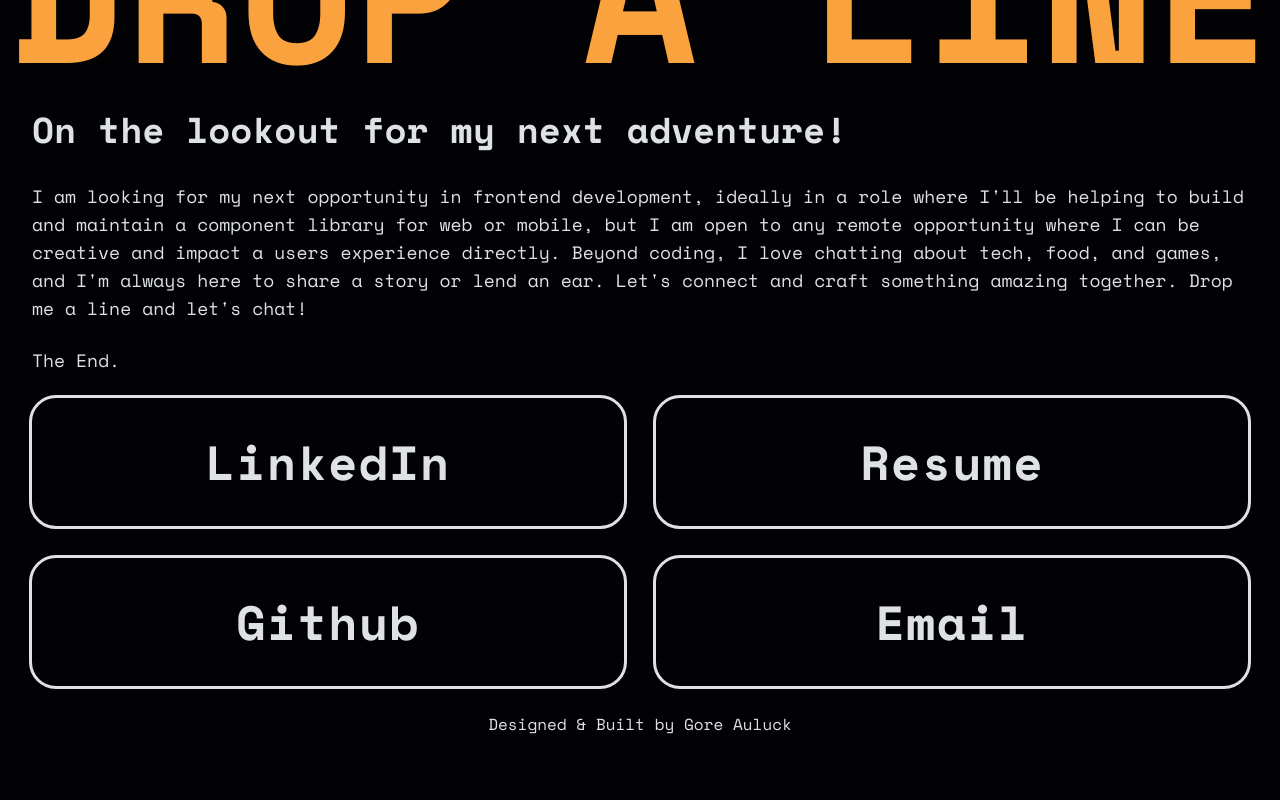
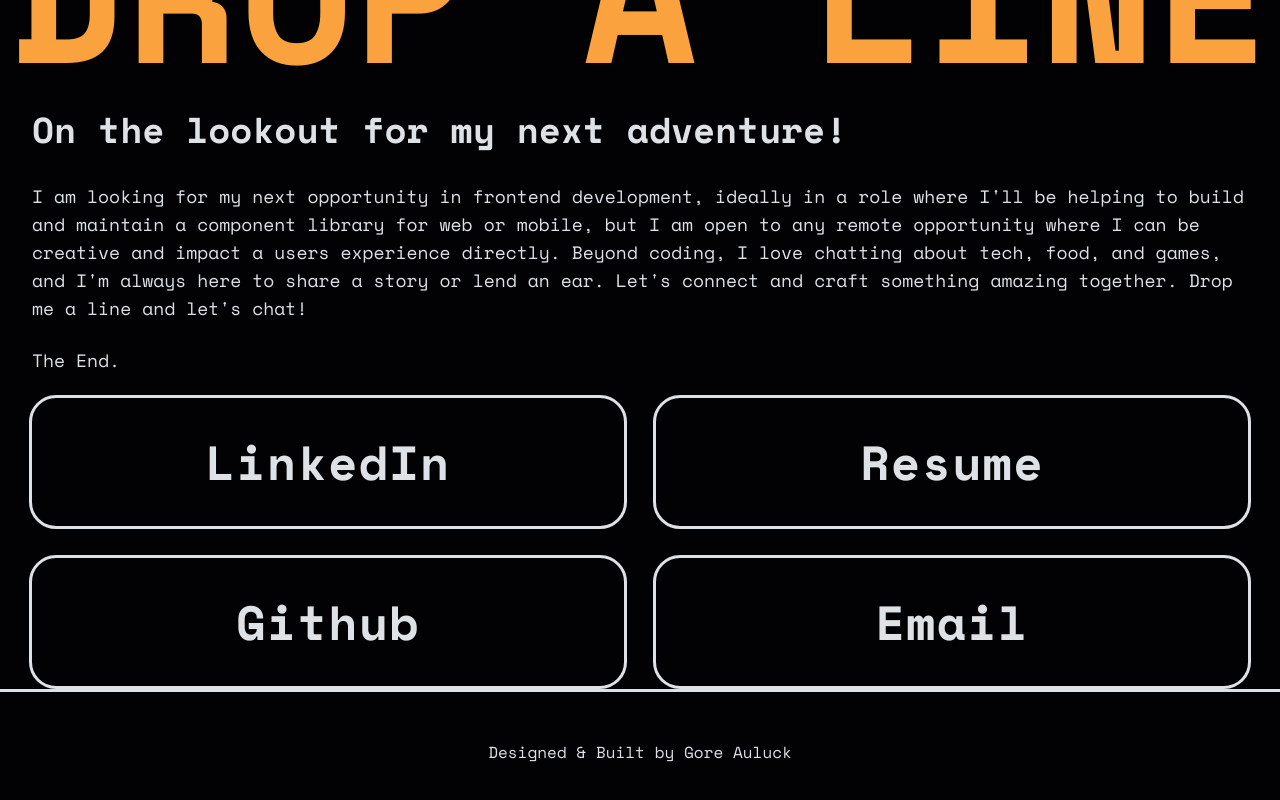
Before and after one commit to GSometimes/portfolio-redesign-again, a React (Vite) app: page / in a window 1280 px wide. Shown: the part 5065-5865 px from the top of the page. Before the commit the page ends 5821 px from the top, so only its background shows below. Built offline with nearby package versions, Linux system fonts and the light colour scheme.

Commit message:
height adjustments

```diff
--- a/src/views/Contact.tsx
+++ b/src/views/Contact.tsx
@@ -6,7 +6,7 @@ const Contact = () => {
   return (
     <section
       id='contact'
-      className='text-silver h-[100dvh] flex flex-col gap-4 sm:gap-8 font-monospace py-4'
+      className='text-silver h-screen flex flex-col gap-4 sm:gap-8 font-monospace py-4'
     >
       <div className='w-full h-full flex flex-col items-start justify-center gap-2 sm:gap-4'>
         <div className='w-full px-2'>
--- a/src/views/Footer.tsx
+++ b/src/views/Footer.tsx
@@ -1,6 +1,6 @@
 const Footer = () => {
   return (
-    <div className='w-full h-16 font-monospace text-silver text-center p-8 flex items-center justify-center'>
+    <div className='w-full font-monospace text-silver text-center p-12 flex items-center justify-center outline'>
       <h1>Designed & Built by Gore Auluck</h1>
     </div>
   );
```
